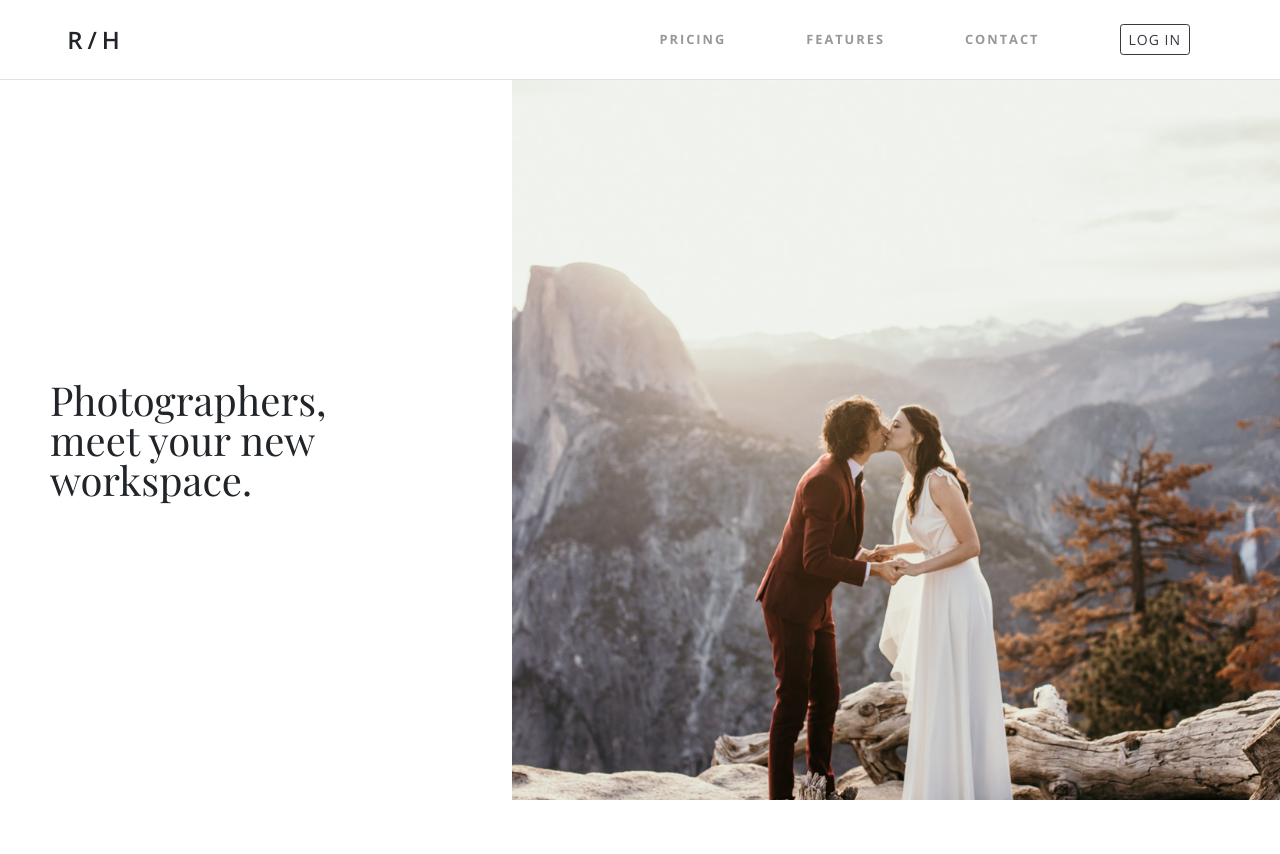
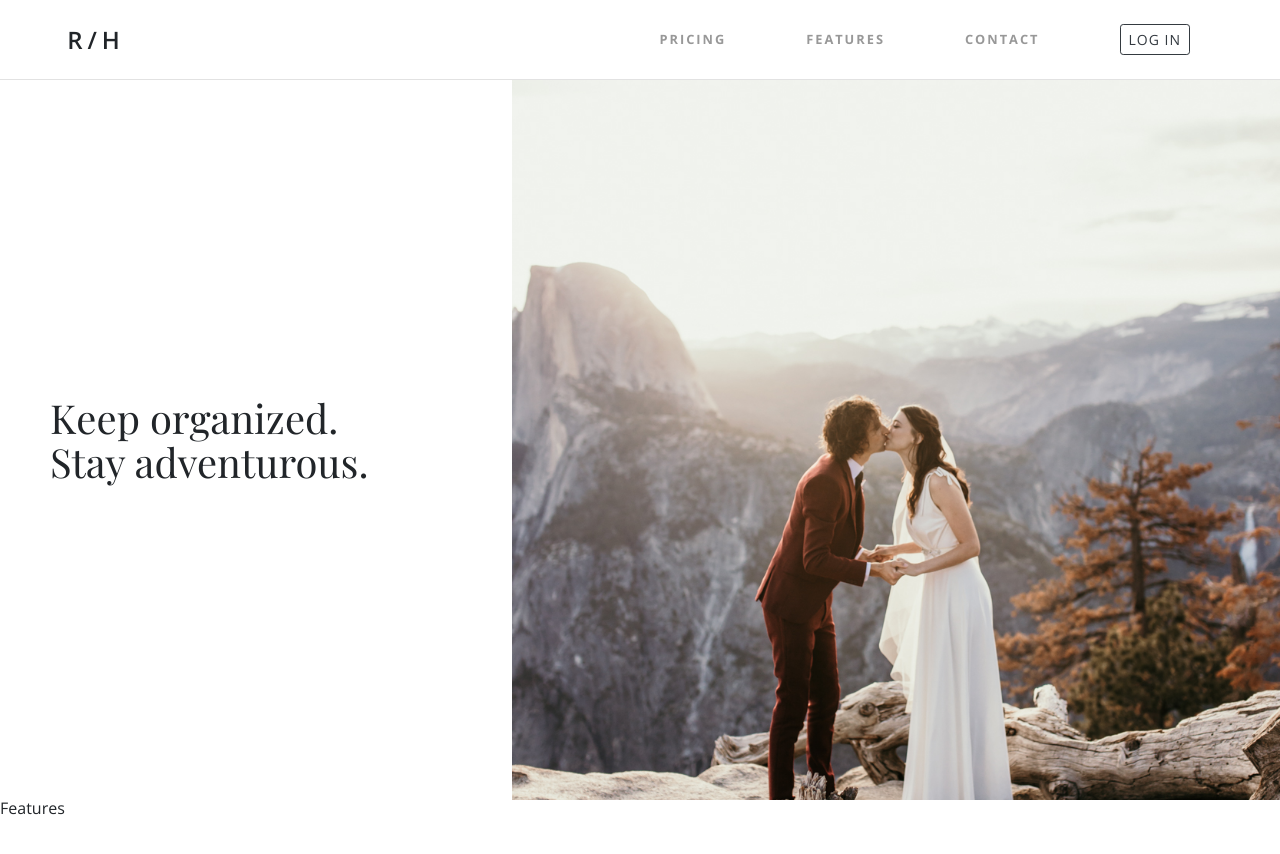
Before and after one commit to looking-fox/ecrm, a React (Create React App) app: page / in a window 1280 px wide. Shown: the top 854 px of the page. Before the commit the page ends 800 px from the top, so only its background shows below. Built offline with nearby package versions, Linux system fonts and the light colour scheme.

Commit message:
Features Component added.

```diff
--- /dev/null
+++ b/src/components/Features/Features.css
@@ -0,0 +1,3 @@
+.features {
+    height: 100vh;
+}
--- /dev/null
+++ b/src/components/Features/Features.js
@@ -0,0 +1,12 @@
+import React, { Component } from 'react'
+import './Features.css'
+
+export default class Features extends Component {
+  render() {
+    return (
+      <div className="features">
+        Features
+      </div>
+    )
+  }
+}
--- a/src/components/Home/Home.css
+++ b/src/components/Home/Home.css
@@ -67,6 +67,7 @@ nav button {
     grid-column: 1;
     font-size: 2.5em;
     font-family: 'Playfair Display';
+    line-height: 1.1em;
     /* justify-content: center;
     align-self: flex-start;
     margin-left: 150px;
--- a/src/components/Home/Home.js
+++ b/src/components/Home/Home.js
@@ -1,6 +1,7 @@
 import React, { Component } from 'react'
 import './Home.css'
 import head from '../../assets/head.jpg'
+import Features from '../Features/Features'
 
 export default class Home extends Component {
   render() {
@@ -18,9 +19,11 @@ export default class Home extends Component {
         </div>
 
         <div className="body">
-            <h3 className="introtext">Photographers, meet your new workspace.</h3>
+            <h3 className="introtext">Keep organized. <br/>Stay adventurous.</h3>
             <img className ="mainimage" src={head}/>
         </div>
+
+        <Features/>
 
       </div>
     )
```
